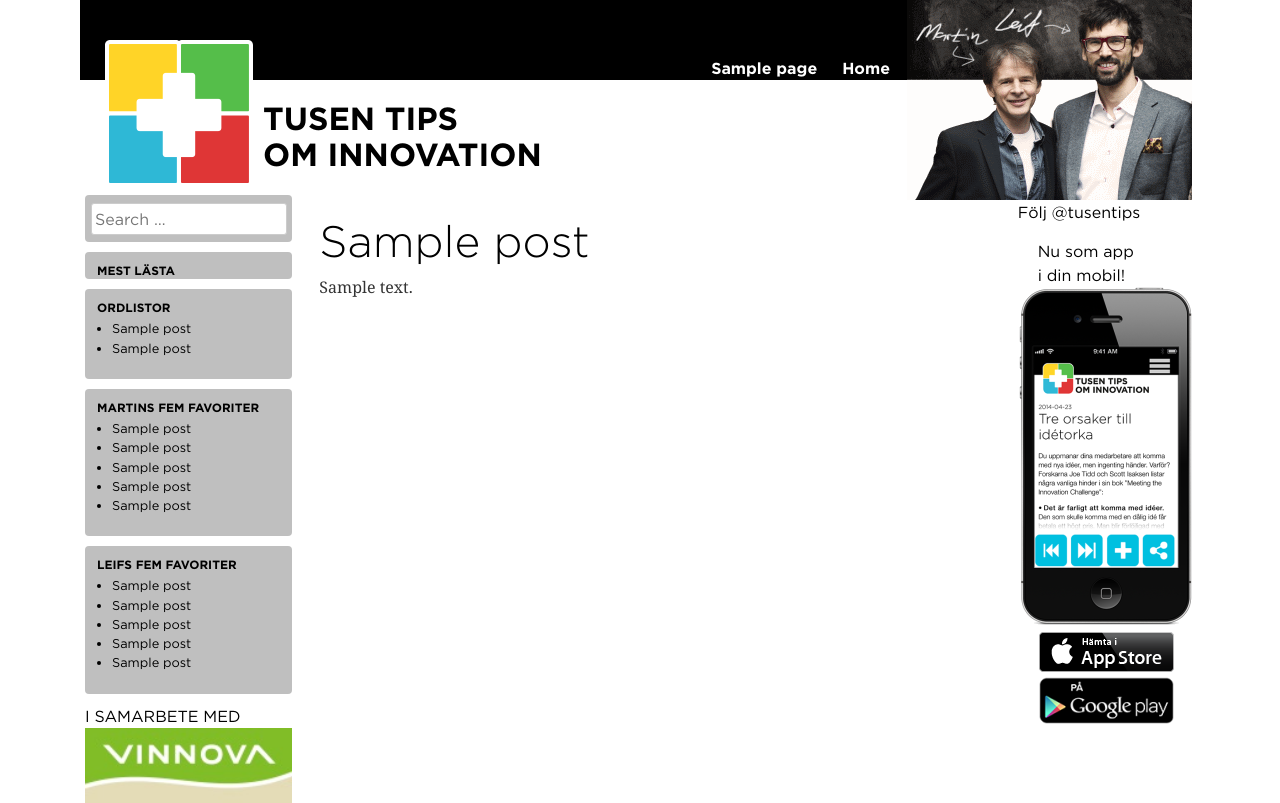
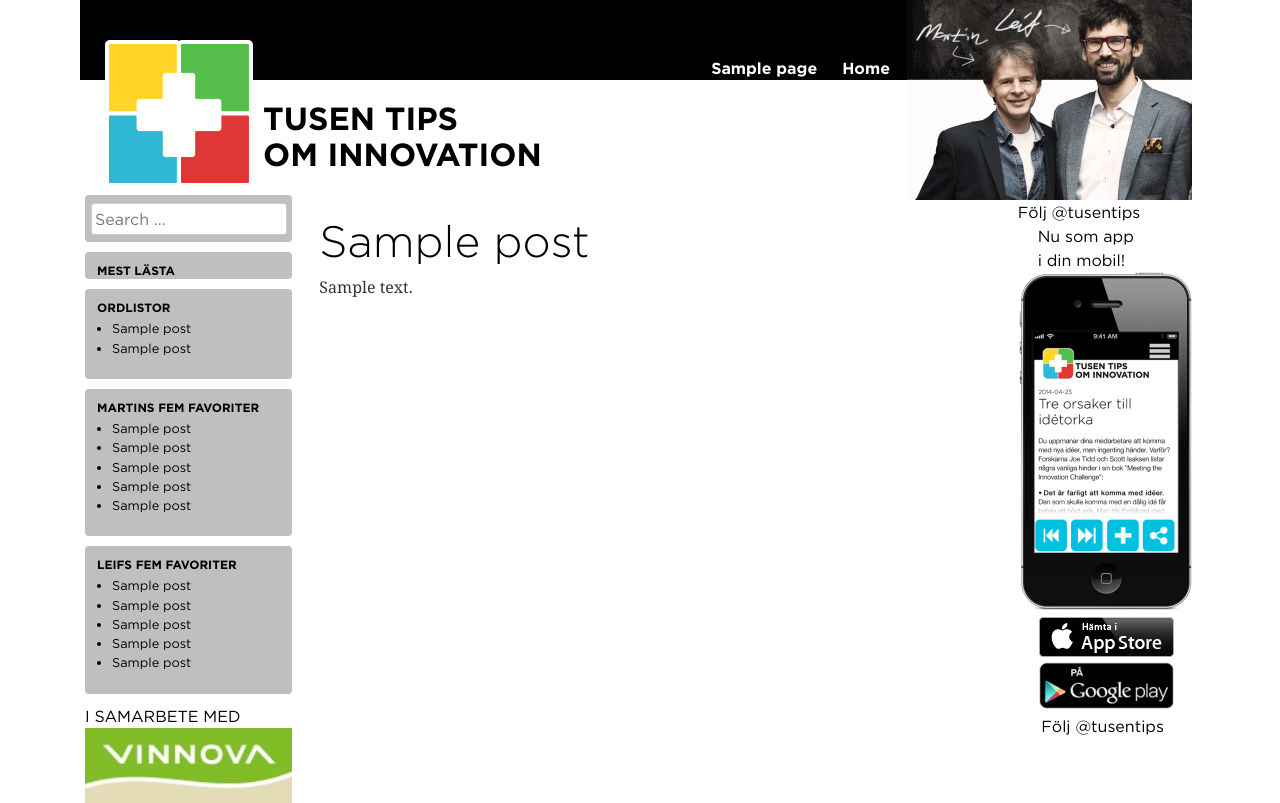
Before and after one commit to pgsandstrom/LeffesSajt, a WordPress theme: template page.php in a window 1280 px wide. Run offline with PHP 8.4 and a stand-in for WordPress, Linux system fonts and the light colour scheme; the site name, menu and one post (Sample post) are stand-ins, and other content is empty; some libraries are stand-ins or nearby versions.

Commit message:
la till gplus follow-knapp och ändrade twitter follow-utseende

```diff
--- a/css/main.css
+++ b/css/main.css
@@ -565,11 +565,9 @@ footer.entry-meta {
 }
 
 .twitter-follow {
-    margin-bottom: 15px;
 }
 
 #app-content {
-	/*text-align: center;*/
 }
 
 #app-content>.text {
--- a/sidebar-right.php
+++ b/sidebar-right.php
@@ -26,4 +26,20 @@
 		</div>
 	</aside>
 
+	<aside class="twitter-follow">
+		<div class="center-block" style="width: 130px">
+			<a href="https://twitter.com/tusentips" class="twitter-follow-button" data-show-count="false" data-lang="sv" data-size="large">Följ @tusentips</a>
+		</div>
+	</aside>
+
+	<aside class="gplus-follow">
+		<div class="center-block" style="width: 88px">
+			<div class="g-follow" data-annotation="none" data-height="24" data-href="//plus.google.com/u/0/110461382714372253708" data-rel="publisher"></div>
+		</div>
+	</aside>
+
+
+
+
+
 </div><!-- #sidebar-right -->
```
